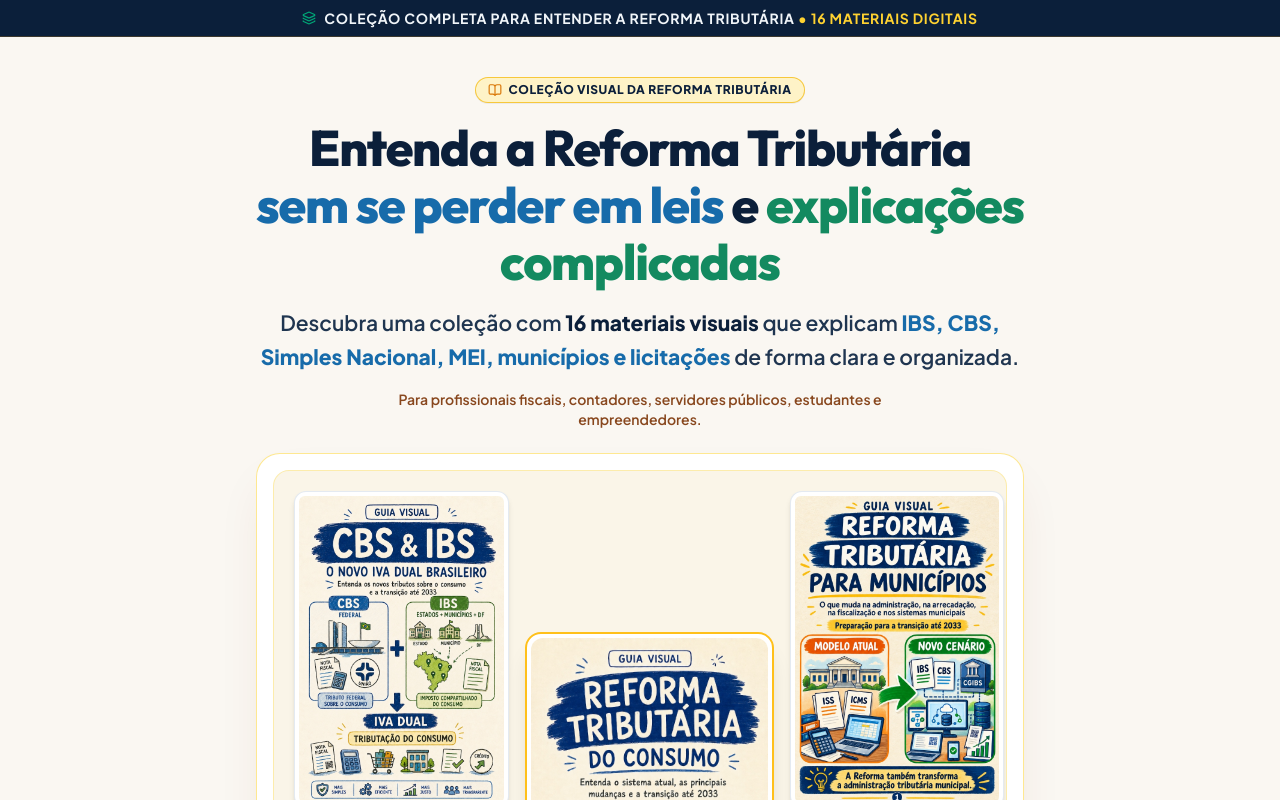
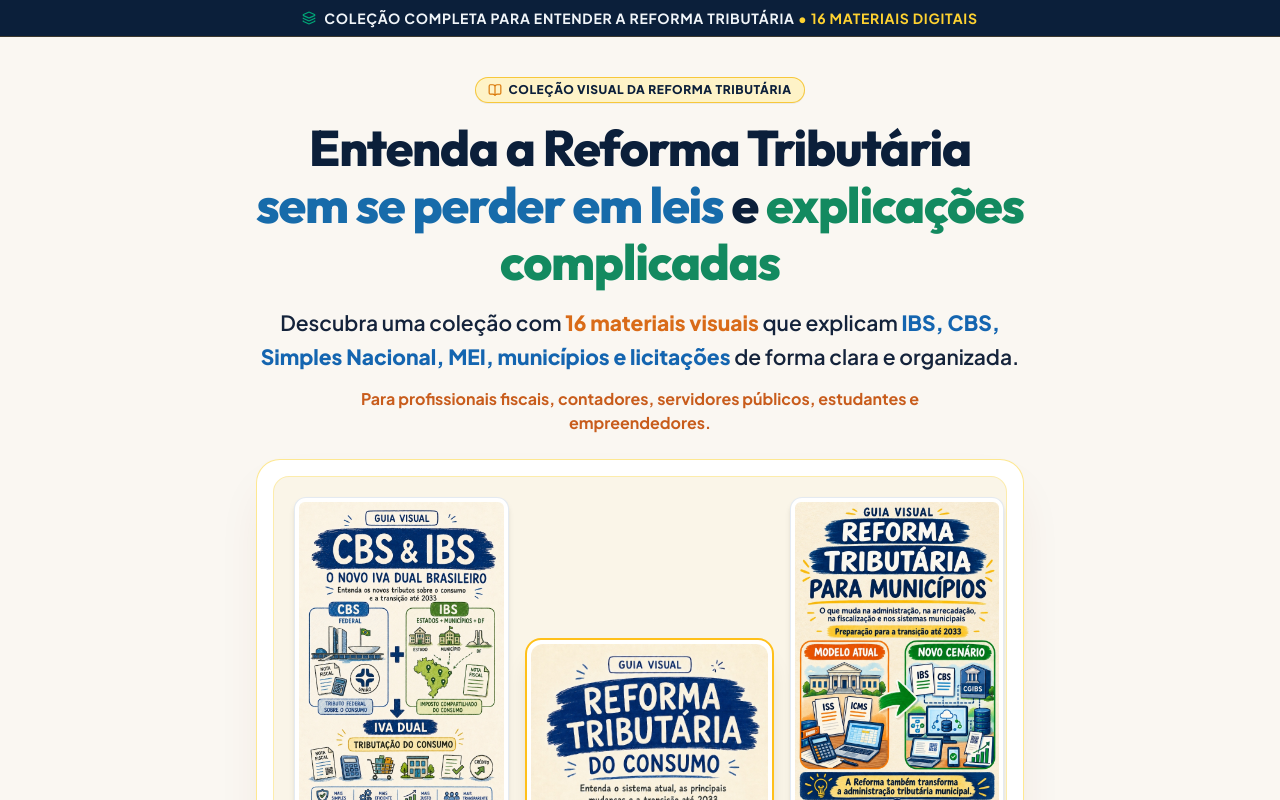
Before and after one commit to henriquecarreto/REFORMA-TRIBUTARIA, a React (Vite) app: page / in a window 1280 px wide. Shown: the top 800 px of the page. Built offline with nearby package versions, Linux system fonts and the light colour scheme.

Commit message:
fix: ajuste de cores e contraste do subtitulo e linha de publico alvo na primeira dobra

```diff
--- a/src/components/HeroSection.tsx
+++ b/src/components/HeroSection.tsx
@@ -32,13 +32,13 @@ export const HeroSection: React.FC = () => {
           <span className="text-[#176BAA]">sem se perder em leis</span> e <span className="text-[#138A60]">explicações complicadas</span>
         </h1>
 
-        {/* 3. SUBTÍTULO OTIMIZADO (17-19px CELULAR, 18-20px TABLET, 19-22px DESKTOP) */}
-        <p className="text-[17px] min-[375px]:text-[18px] sm:text-[20px] lg:text-[21px] text-[#1F3550] leading-[1.6] mb-4 font-semibold max-w-3xl text-center">
-          Descubra uma coleção com <strong className="text-[#0B1F3A] font-extrabold">16 materiais visuais</strong> que explicam <strong className="text-[#176BAA] font-extrabold">IBS, CBS, Simples Nacional, MEI, municípios e licitações</strong> de forma clara e organizada.
+        {/* 3. SUBTÍTULO OTIMIZADO COM CORES ESPECÍFICAS (#14233B PRINCIPAL, #D96B18 LARANJA QUEIMADO, #1465B0 AZUL INTENSO) */}
+        <p className="text-[17px] min-[375px]:text-[18px] sm:text-[20px] lg:text-[21px] text-[#14233B] leading-[1.6] mb-3.5 font-semibold max-w-3xl text-center">
+          Descubra uma coleção com <strong className="text-[#D96B18] font-black">16 materiais visuais</strong> que explicam <strong className="text-[#1465B0] font-extrabold">IBS, CBS, Simples Nacional, MEI, municípios e licitações</strong> de forma clara e organizada.
         </p>
 
-        {/* PÚBLICO ALVO EM TEXTO DIRETO */}
-        <p className="text-xs sm:text-sm font-semibold text-amber-900/90 mb-6 text-center max-w-xl">
+        {/* PÚBLICO ALVO EM LARANJA ESCURO #C85C1C */}
+        <p className="text-sm sm:text-base font-bold text-[#C85C1C] mb-6 text-center max-w-2xl">
           Para profissionais fiscais, contadores, servidores públicos, estudantes e empreendedores.
         </p>
 
```
